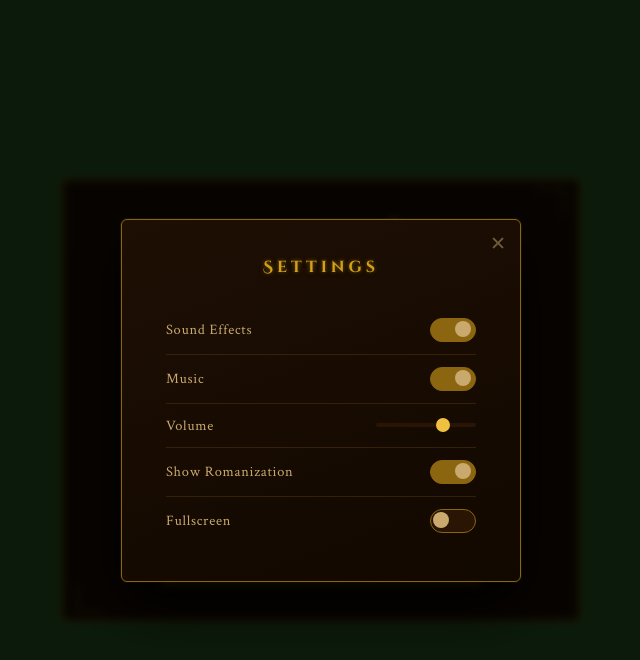
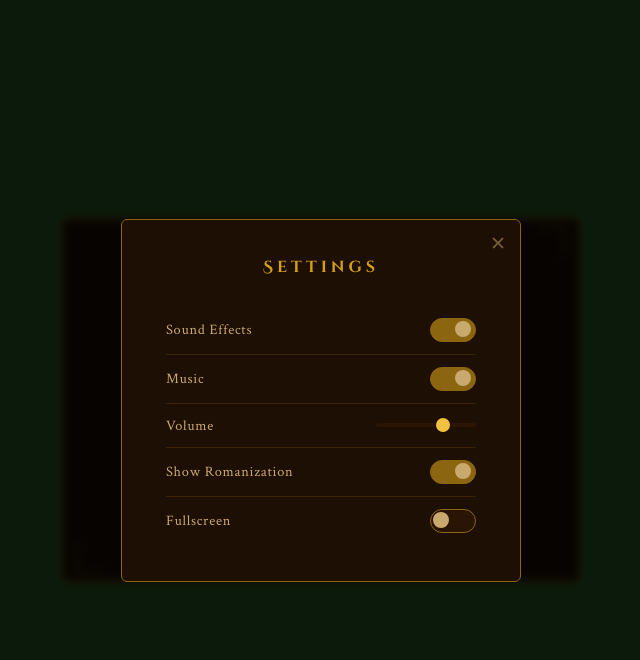
Before and after one commit to SoFi-888/Baybayin_Wizards-Game, a plain HTML site: page template/index.html in a window 1280 px wide. Both pictures are taken after a click on the button "SETTINGS". Shown: the whole page, without its empty margins (319-959 px from the left). Drawn offline with Linux system fonts and the light colour scheme.

Commit message:
fixed layout

```diff
--- a/css/styles.css
+++ b/css/styles.css
@@ -214,12 +214,11 @@ body {
 
 /* ─── Modal Box ──────────────────────────────────────────────── */
 .modal {
-  background: linear-gradient(160deg, #1e0f04 0%, #110800 100%);
+  background: #1e0f04;
   border: 1px solid var(--gold-dark);
   border-radius: 6px;
   padding: 36px 44px;
   min-width: min(400px, 88vw);
-  box-shadow: 0 20px 60px rgba(0,0,0,0.9), 0 0 0 1px rgba(212,160,23,0.1);
   transform: scale(0.92);
   transition: transform 0.25s ease;
   position: relative;
@@ -236,10 +235,6 @@ body {
   color: var(--gold);
   margin-bottom: 28px;
   text-align: center;
-
-  text-shadow:
-    0 0 4px rgba(212,160,23,0.6),
-    0 2px 4px rgba(0,0,0,0.8);
 }
 
 .modal-close {
@@ -292,7 +287,6 @@ body {
   border-radius: 24px;
   background: #2a1505;
   border: 1px solid var(--gold-dark);
-  transition: background 0.2s;
 }
 
 .toggle input:checked + .toggle-track {
--- a/template/index.html
+++ b/template/index.html
@@ -16,7 +16,6 @@
       <div class="corner-tl"></div>
       <div class="corner-br"></div>
 
-      <div class="baybayin-title">ᜊᜌᜊᜌᜒᜈ᜔</div>
       <div class="title-en">Baybayin Wizards</div>
       <div class="subtitle">Start your Wizard adventure with Baybayin alphabets!</div>
 
```
